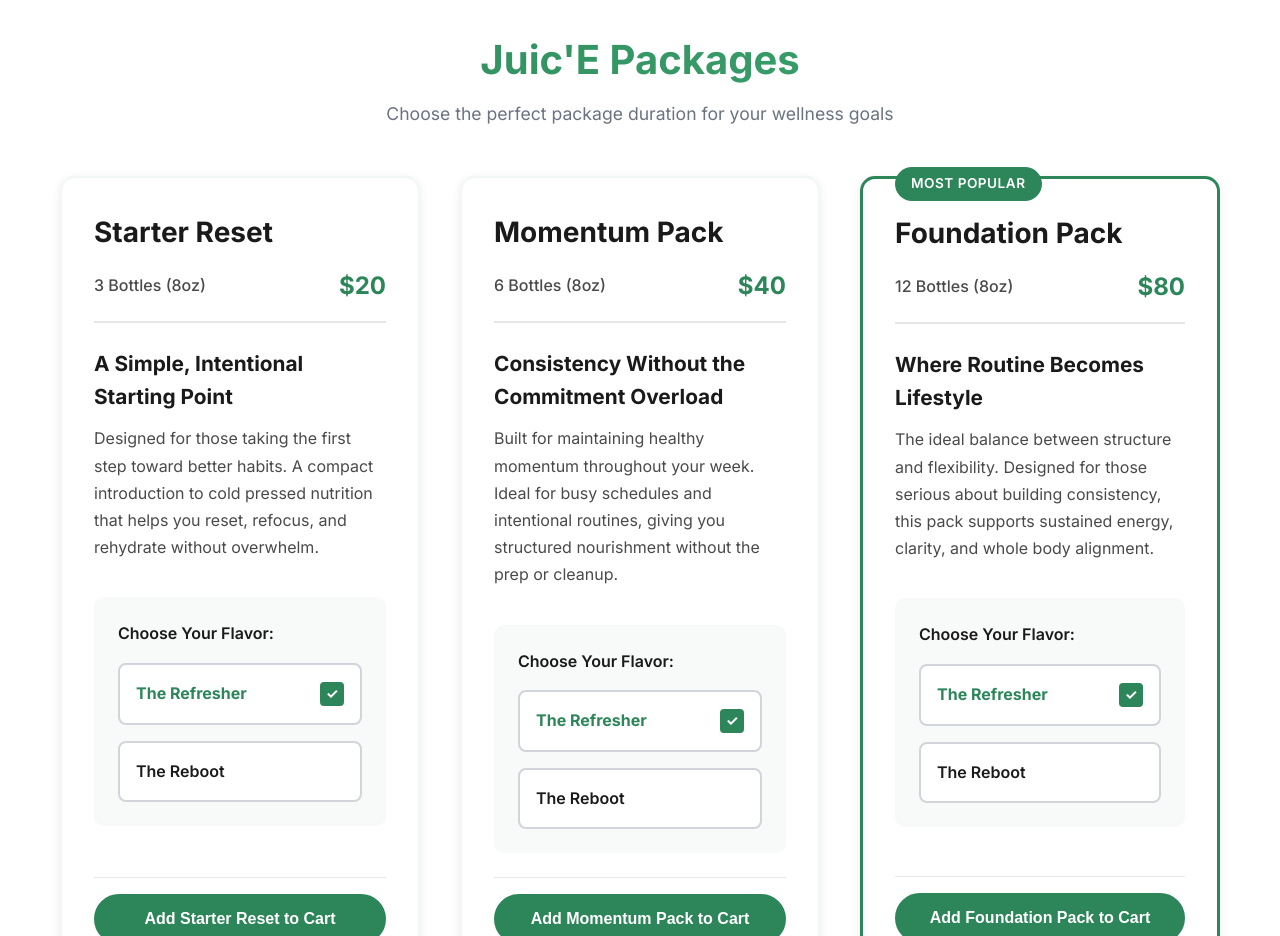
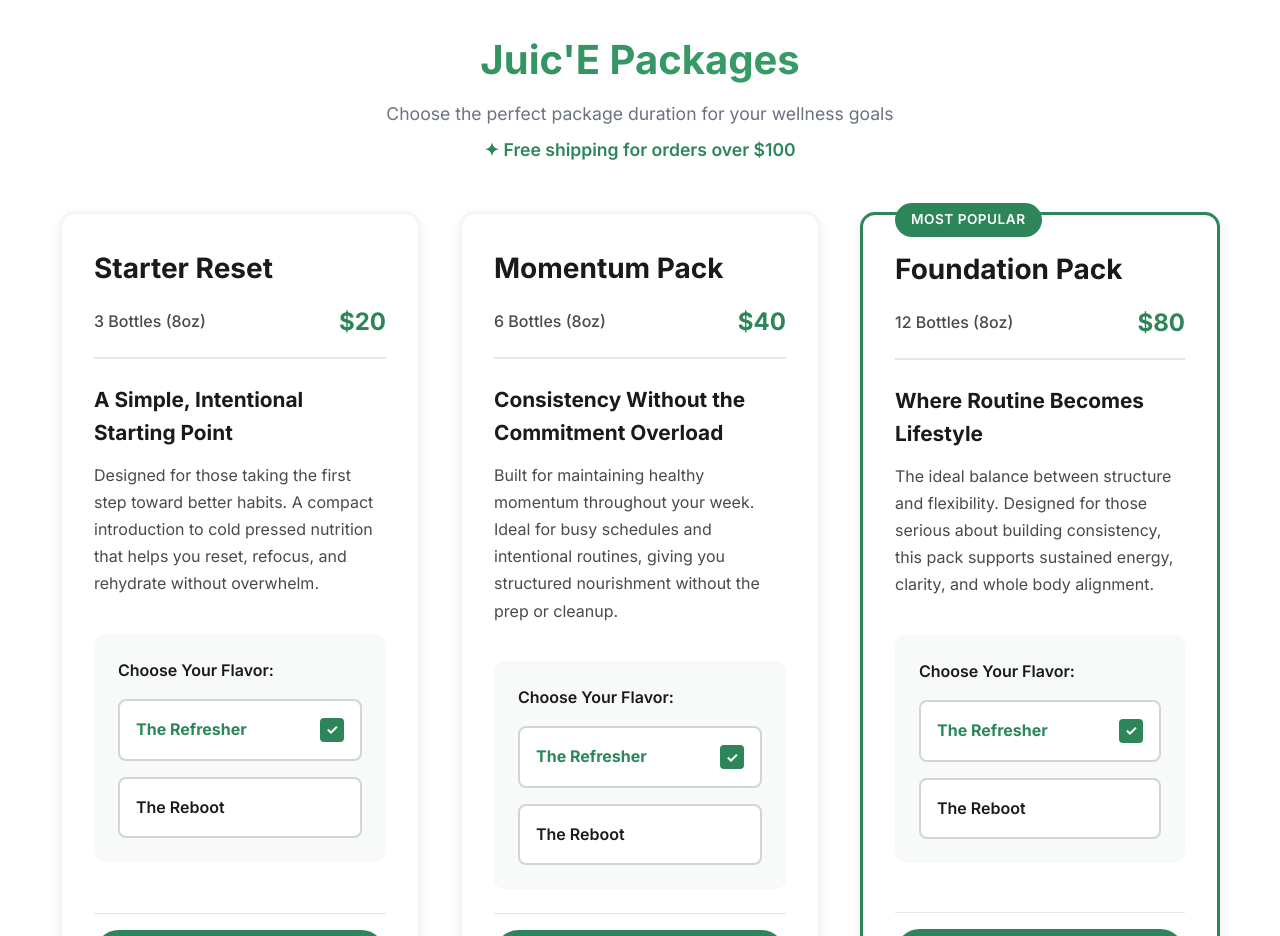
Before and after one commit to ehuetongwe/Juic-E-Drink-2.0, a website: page index.html in a window 1280 px wide. Shown: the part 3340-4276 px from the top of the page. Drawn offline with Linux system fonts and the light colour scheme.

Commit message:
feat: Add free shipping notice to packages section header

```diff
--- a/index.html
+++ b/index.html
@@ -273,6 +273,7 @@
             <div class="section-header">
                 <h2>Juic'E Packages</h2>
                 <p>Choose the perfect package duration for your wellness goals</p>
+                <p style="color:var(--primary-color); font-weight:600; margin-top:8px;">✦ Free shipping for orders over $100</p>
             </div>
             <div class="packages-grid">
                 <!-- 1-Day Package -->
```
